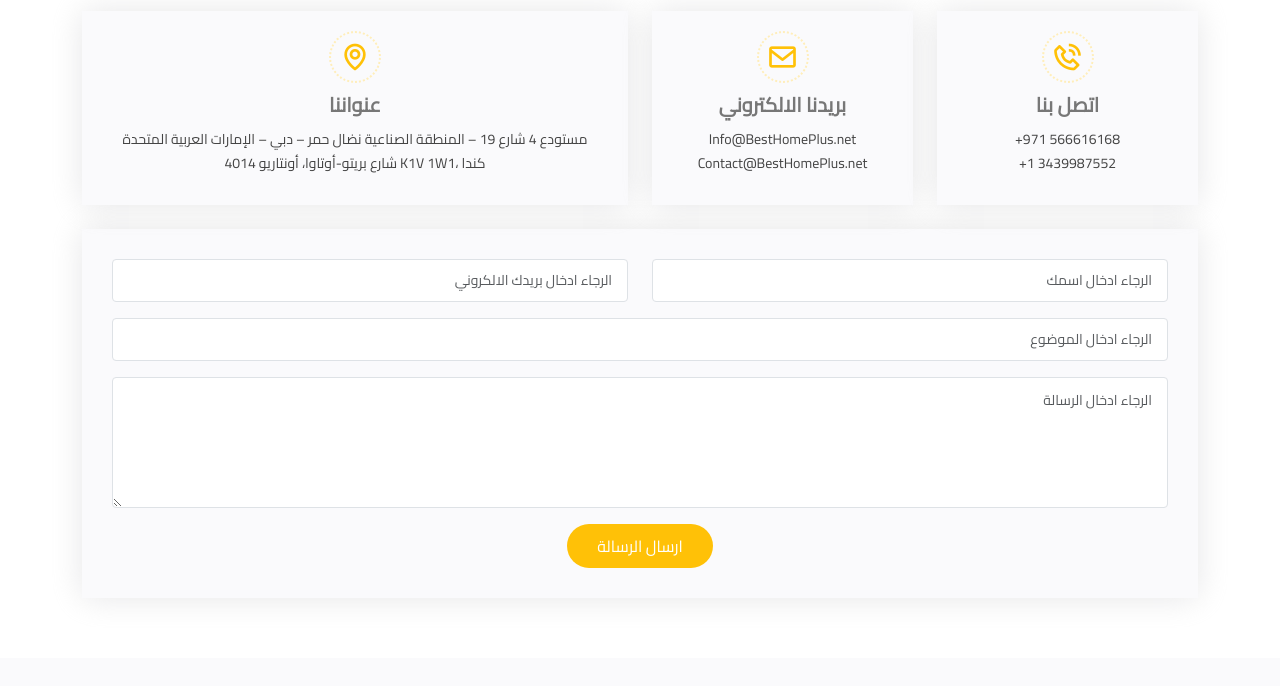
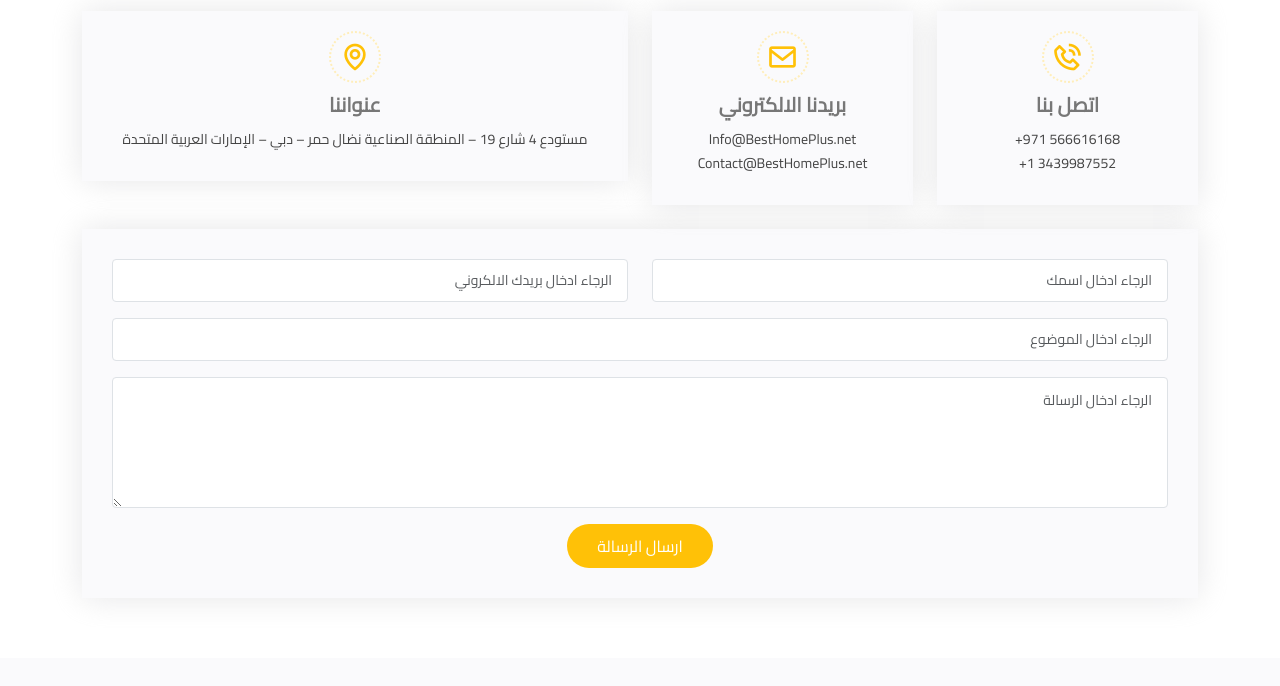
Before and after one commit to AbdULRahmanOlabi/BestHomePlus, a plain HTML site: page Ar/Home.html in a window 1280 px wide. Shown: the part 7320-8006 px from the top of the page. Drawn offline with nearby package versions, Linux system fonts and the light colour scheme.

Commit message:
Removed address from Home.html in Arabic translation

```diff
--- a/Ar/Home.html
+++ b/Ar/Home.html
@@ -947,7 +947,6 @@
                   <h3>عنواننا</h3>
                   <p>مستودع 4 شارع 19 – المنطقة الصناعية
                     نضال حمر – دبي – الإمارات العربية المتحدة<br>
-                    4014 شارع بريتو-أوتاوا، أونتاريو K1V 1W1، كندا</p>
                 </div>
               </div>
               <div class="col-md-3">
```
